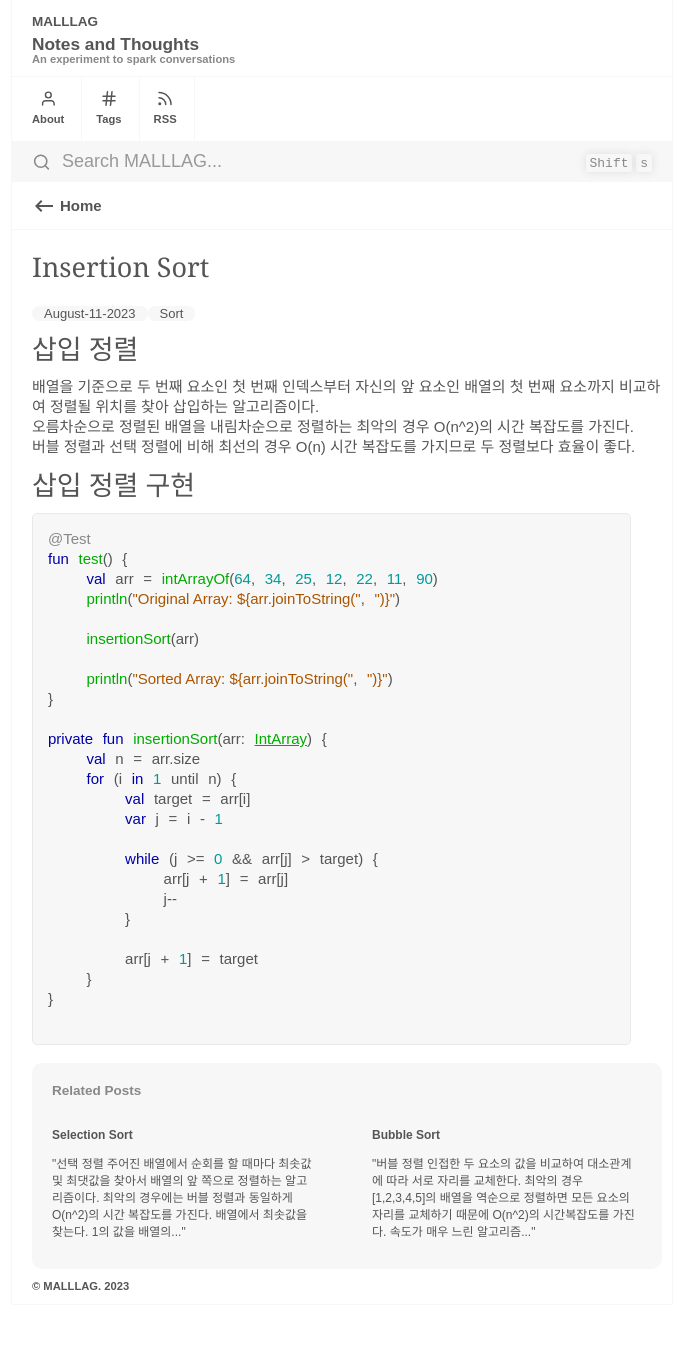
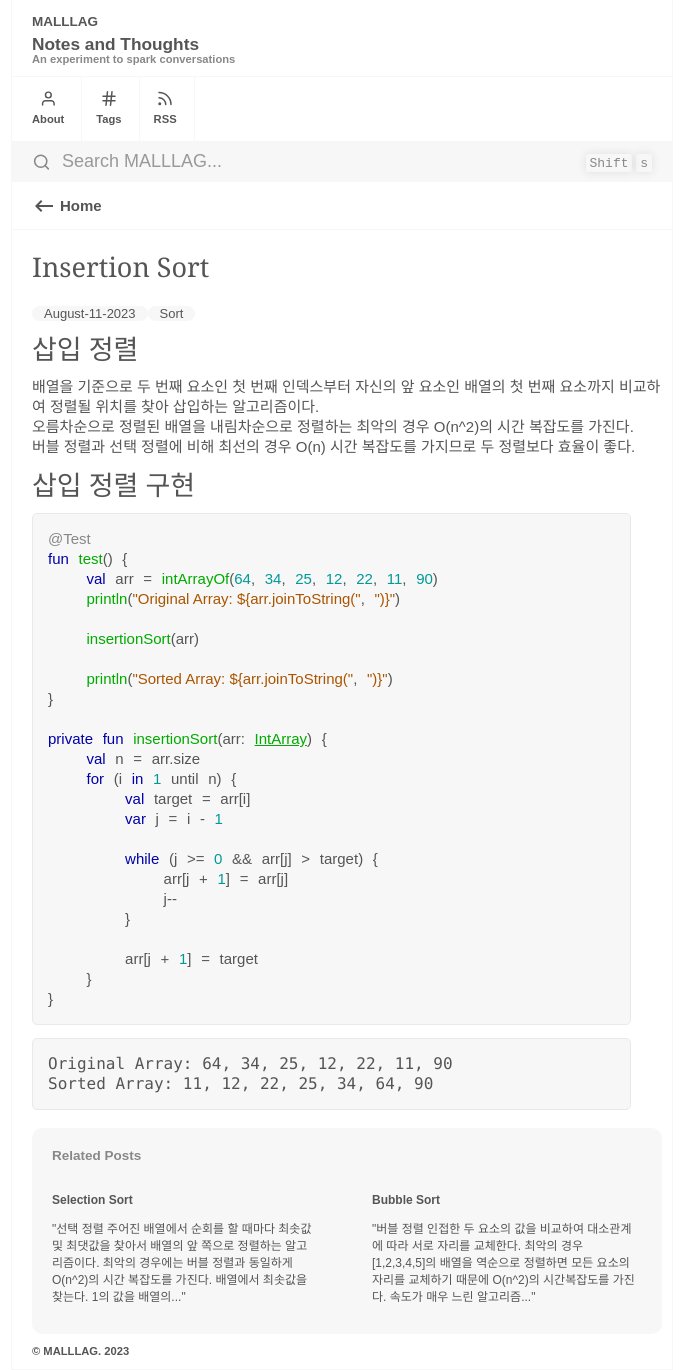
Before and after one commit to MALLLAG/MALLLAG.github.io, a Jekyll site: the page built from _posts/2023-08-11-InsertionSort.md, in a window 1280 px wide. Shown: the whole page, without its empty margins (298-987 px from the left). Built offline with Jekyll 4.4.1, drawn with Linux system fonts in a browser that asks for light colours; comment, search, counter and statistics services are not loaded; before the commit the page ends 1305 px from its top, so only the background shows below that.

Commit message:
docs: InsertionSort

````diff
--- a/_posts/2023-08-11-InsertionSort.md
+++ b/_posts/2023-08-11-InsertionSort.md
@@ -37,5 +37,9 @@ private fun insertionSort(arr: IntArray) {
         arr[j + 1] = target
     }
 }
+```
 
 ```
+Original Array: 64, 34, 25, 12, 22, 11, 90
+Sorted Array: 11, 12, 22, 25, 34, 64, 90
+```
````
